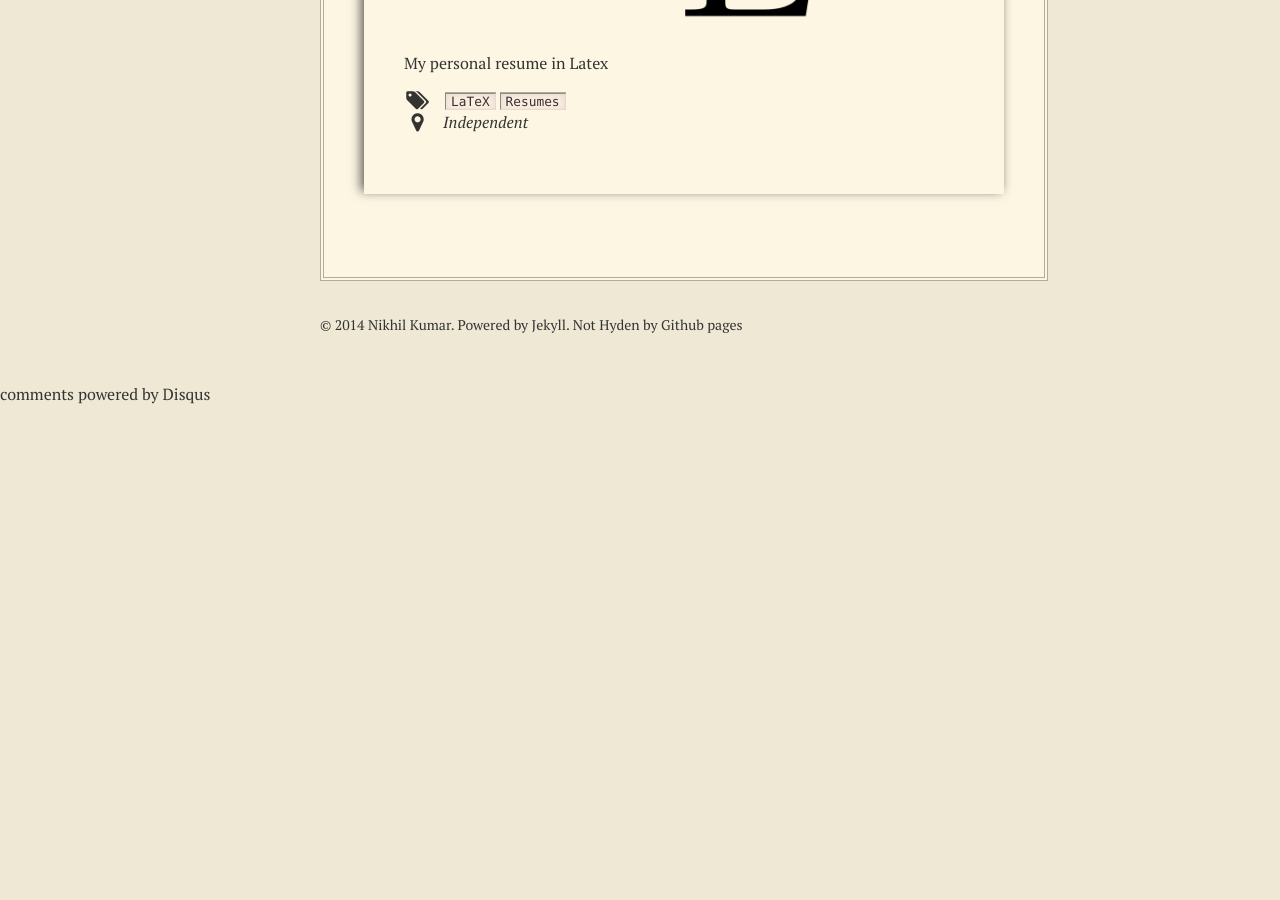
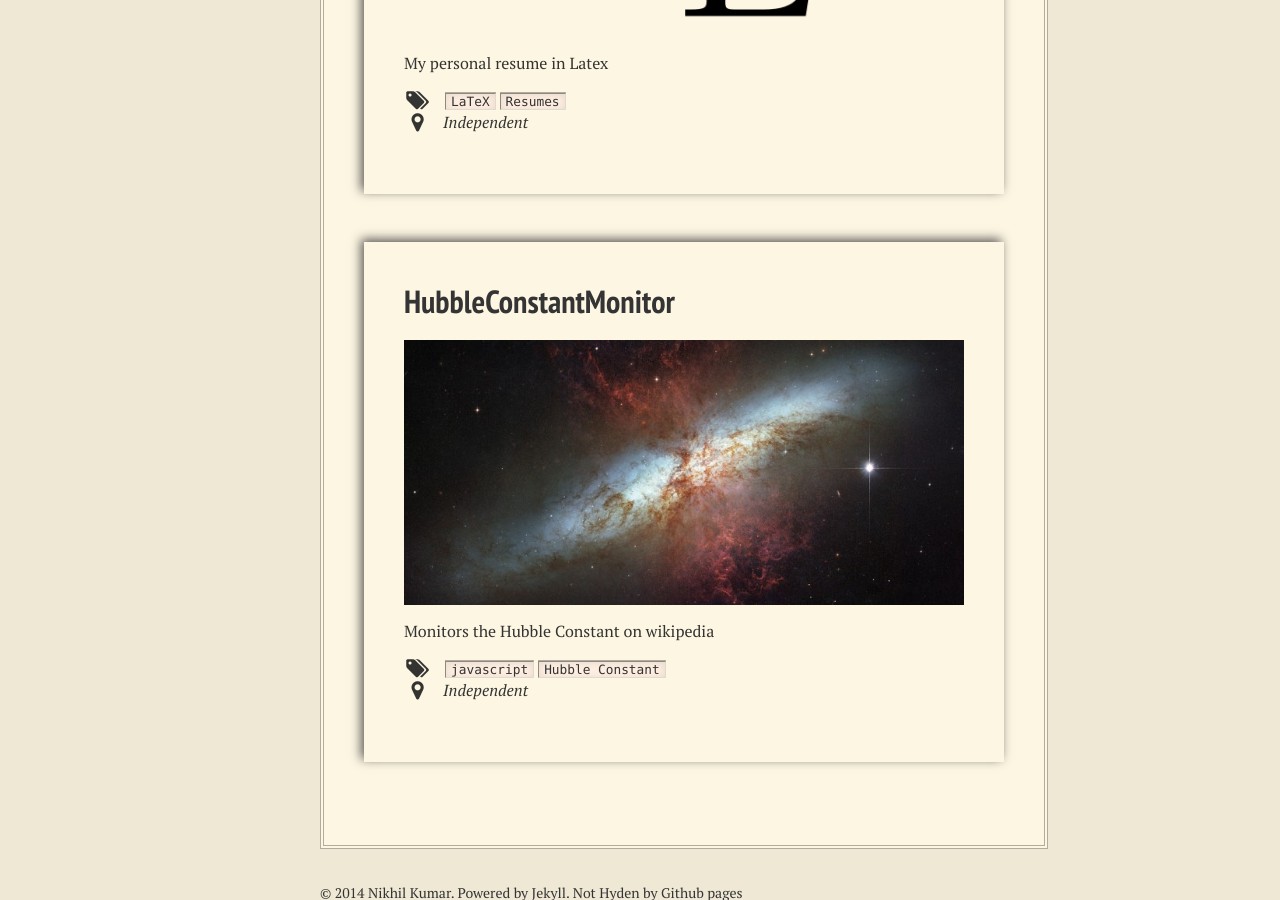
Before and after one commit to nikhil/nikhil.github.io, a Jekyll site: the page built from projects.md, in a window 1280 px wide and 900 px high, scrolled down 5718 px. Built offline with Jekyll 4.4.1, drawn with Linux system fonts in a browser that asks for light colours; nearby versions of some CDN libraries; some web fonts are replaced; comment, search, counter and statistics services are not loaded; before the commit the page ends 6123 px from its top, so only the background shows below that.

Commit message:
added project

```diff
--- a/projects.md
+++ b/projects.md
@@ -100,6 +100,15 @@ programs:
   tags:
   - name: LaTeX
   - name: Resumes
+- name: HubbleConstantMonitor
+  url: https://github.com/nikhil/Resume
+  description: Monitors the Hubble Constant on wikipedia
+  images:
+  - image: hubble.jpg
+  location: Independent
+  tags:
+  - name: javascript
+  - name: Hubble Constant
 
 ---
 
```
Also changed, not shown: images/projects/hubble.jpg (added), 3 other files.
